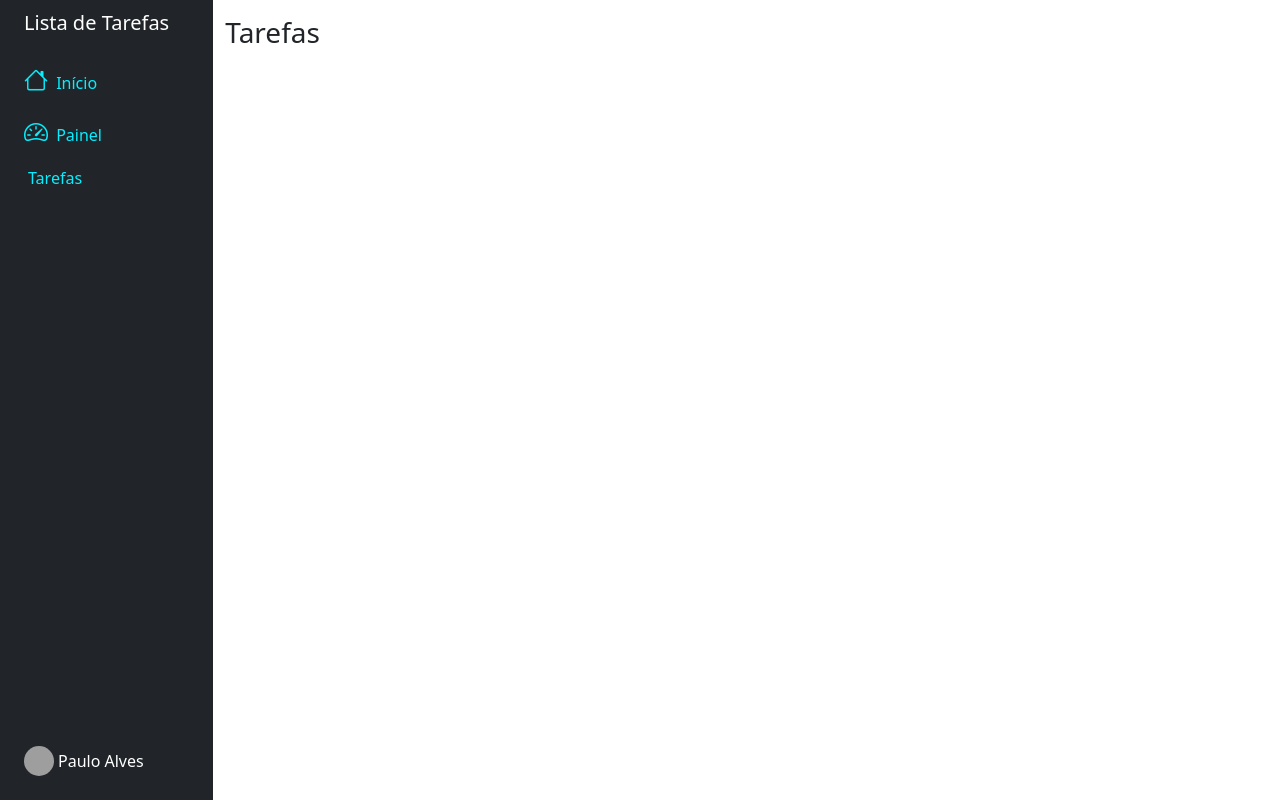
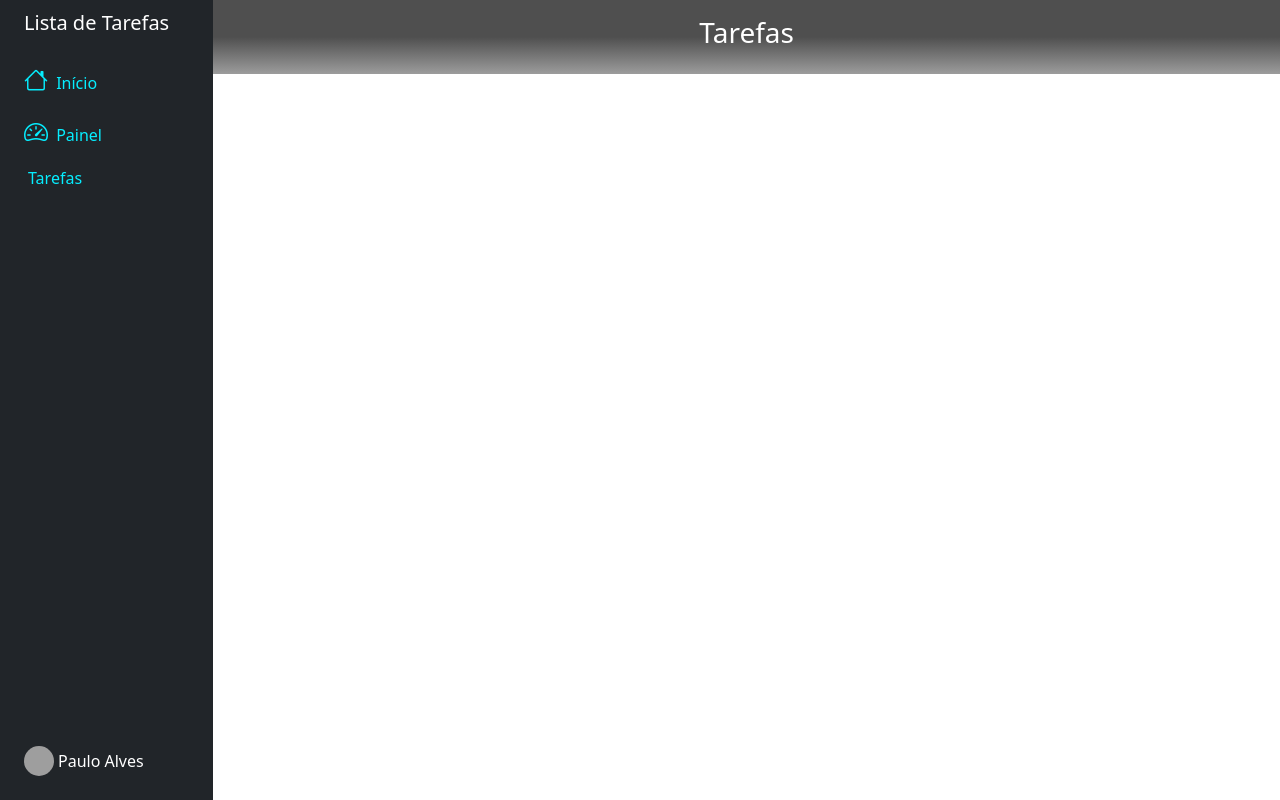
Before and after one commit to PauloAlves8039/vue-todo-list, a Vue app in the folder frontend/: page / in a window 1280 px wide. Built offline with nearby package versions, Linux system fonts and the light colour scheme; grey boxes are pictures that could not be loaded.

Commit message:
Aplicando estilo no título

```diff
--- a/frontend/src/App.vue
+++ b/frontend/src/App.vue
@@ -31,8 +31,8 @@
                 </div>
             </div>
         </div>
-        <div class="col py-3">
-          <h3>Tarefas</h3>
+        <div class="container-title col py-3">
+          <h3 class="todo-title">Tarefas</h3>
             <TodoList />
         </div>
     </div>
@@ -58,4 +58,14 @@ export default {
 .nav-link:hover {
   color: #AB82FF;
 }
+
+.container-title {
+  height: 25%;
+  text-align: center;
+  background: linear-gradient(#4F4F4F 50%, #9C9C9C);
+}
+
+.todo-title {
+  color: #FFF;
+}
 </style>
```
